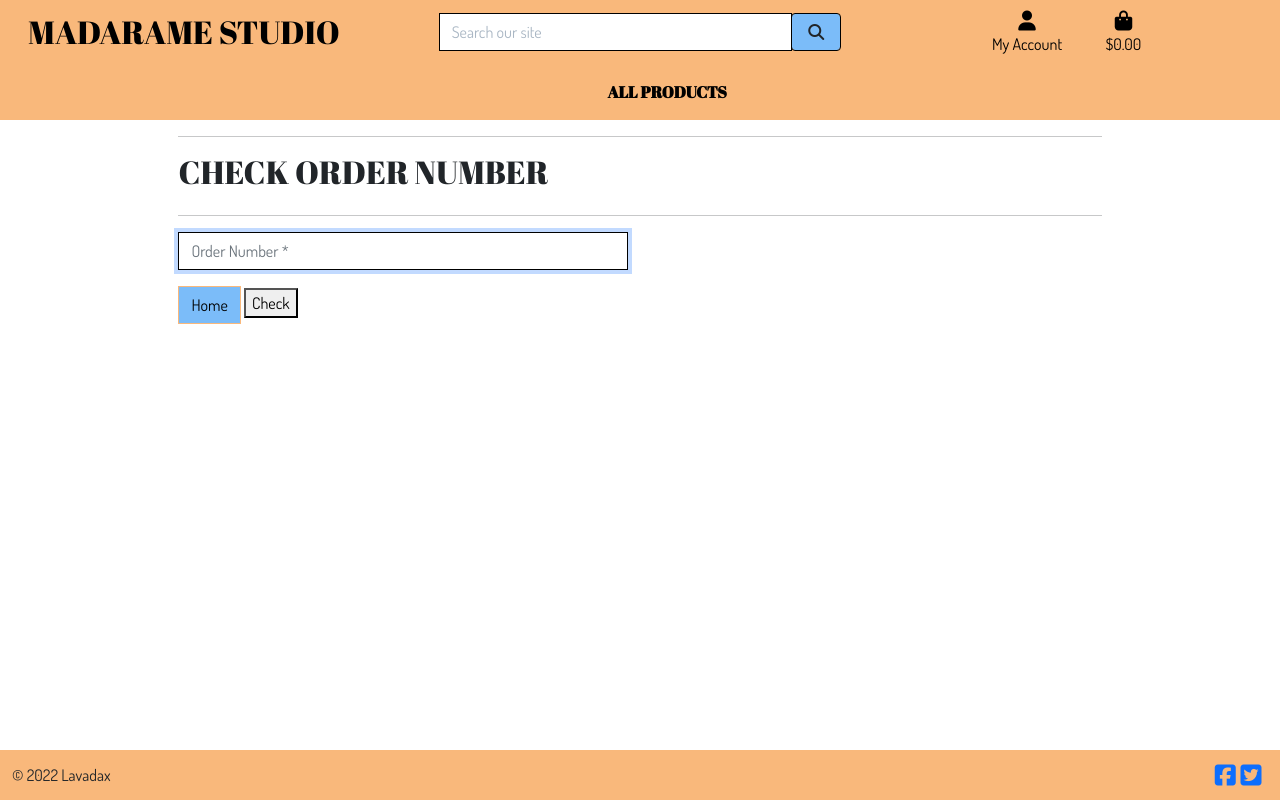
After one commit to Code-Institute-Submissions/lavadax-Madarame-Studio_MayResub, a Django app: page /checkout/check_order/ in a window 1280 px wide. The commit adds this page. Run offline with Django 3.2, Linux system fonts and the light colour scheme; parts of the project's set-up code (start-up, migrations or seed data) failed here and were passed over; some libraries are stand-ins or nearby versions.

Commit message:
Add anonymous order check & minor site adjustments

```diff
--- a/checkout/forms.py
+++ b/checkout/forms.py
@@ -36,3 +36,20 @@ class OrderForm(forms.ModelForm):
                 self.fields[field].widget.attrs['placeholder'] = placeholder
             self.fields[field].widget.attrs["class"] = "stripe-style-input"
             self.fields[field].label = False
+
+
+class CheckOrderForm(forms.Form):
+    order_number = forms.CharField(required=True)
+
+    def __init__(self, *args, **kwargs):
+        """
+        Add placeholders and classes, remove auto-generated
+        labels and set autofocus on first field
+        """
+        super().__init__(*args, **kwargs)
+
+        self.fields["order_number"].widget.attrs["autofocus"] = True
+        self.fields["order_number"].widget.attrs["placeholder"] = "Order Number *"
+        self.fields["order_number"].widget.attrs["class"] = "border-black \
+                                                        rounded-0"
+        self.fields["order_number"].label = False
--- /dev/null
+++ b/checkout/templates/checkout/check_order.html
@@ -0,0 +1,24 @@
+{% extends "base.html" %}
+{% load static %}
+
+{% block content %}
+<div class="container">
+    <div class="row">
+        <div class="col">
+            <hr>
+            <h2 class="header-font mb-4">Check Order Number</h2>
+            <hr>
+        </div>
+    </div>
+    <div class="row">
+        <div class="col-12 col-lg-6">
+            <form class="login" method="POST" action="{% url 'check_order' %}">
+                {% csrf_token %}
+                {{ form|crispy }}
+                <a class="btn btn-main rounded-0" href="{% url 'home' %}">Home</a>
+                <button class="primaryAction" type="submit">Check</button>
+            </form>
+        </div>
+    </div>
+</div>
+{% endblock %}
--- a/checkout/templates/checkout/checkout.html
+++ b/checkout/templates/checkout/checkout.html
@@ -35,7 +35,7 @@
                             </a>
                         </div>
                         <div class="col-7">
-                            <p class="my-0"><strong>{{ item.product.artist }}</strong></p>
+                            <p class="my-0"><strong>{{ item.product.sku }}</strong> by {{ item.product.artist }}</p>
                             <p class="my-0 small">Size: {{ item.size|upper }}</p>
                             <p class="my-0 small text-muted">Qty: {{ item.quantity }}</p>
                         </div>
--- a/checkout/templates/checkout/checkout_success.html
+++ b/checkout/templates/checkout/checkout_success.html
@@ -185,7 +185,7 @@
         </div>
         <div class="row">
 			<div class="col-12 col-lg-7 text-right">
-                {% if from_profile %}
+                {% if from_profile or anon %}
                     <a href="{% url 'profile' %}" class="btn btn-second rounded-0 my-2">
                         <span class="icon me-2">
                             <i class="fas fa-angle-left"></i>
--- a/checkout/urls.py
+++ b/checkout/urls.py
@@ -8,9 +8,10 @@ from . import views
 
 urlpatterns = [
     path("", views.checkout, name="checkout"),
-    path('checkout_success/<order_number>', views.checkout_success,
-         name='checkout_success'),
-    path('cache_checkout_data/', views.cache_checkout_data,
-         name='cache_checkout_data'),
-    path('wh/', webhook, name='webhook'),
+    path("check_order/", views.check_order, name="check_order"),
+    path("checkout_success/<order_number>", views.checkout_success,
+         name="checkout_success"),
+    path("cache_checkout_data/", views.cache_checkout_data,
+         name="cache_checkout_data"),
+    path("wh/", webhook, name="webhook"),
 ]
--- a/checkout/views.py
+++ b/checkout/views.py
@@ -5,12 +5,44 @@ from django.shortcuts import (render, redirect, reverse,
 from django.views.decorators.http import require_POST
 from django.contrib import messages
 from django.conf import settings
+from django.db.models import Q
 from products.models import Product
 from basket.contexts import basket_contents
 from profiles.forms import UserProfileForm
 from profiles.models import UserProfile
 from .models import Order, OrderLineItem
-from .forms import OrderForm
+from .forms import OrderForm, CheckOrderForm
+
+
+def check_order(request):
+
+    if request.method == "POST":
+        order_number = request.POST["order_number"]
+        try:
+            order = get_object_or_404(Order, order_number=order_number)
+            messages.info(request, (
+                f"This is a past confirmation for order number {order_number}."
+                " A confirmation email was sent on the order date."
+            ))
+            template = "checkout/checkout_success.html"
+            context = {
+                "order": order,
+                "anon": True,
+            }
+            return render(request, template, context)
+        except Exception as e:
+            messages.error(request, (
+                        "That order number is not in our database.\
+                Please check that the number matches the \
+                order number in your email."))
+            return redirect(reverse("check_order"))
+    else:
+        template = "checkout/check_order.html"
+        form = CheckOrderForm()
+        context = {
+            "form": form,
+        }
+        return render(request, template, context)
 
 
 @require_POST
--- a/products/templates/products/product_detail.html
+++ b/products/templates/products/product_detail.html
@@ -13,7 +13,8 @@
         </div>
         <div class="col-12 col-md-6 col-lg-4">
             <div class="product-details-container mb-5 mt-md-5">
-                <p class="mb-0">{{ product.artist }}</p>
+                <p class="mb-0">{{ product.sku }}</p>
+                <p class="mb-0">Artist: {{ product.artist }}</p>
                 <p class="lead mb-0 text-left fw-bold">${{ product.base_price }}</p>
                 {% if product.rating %}
                     <small class="text-muted"><i class="fas fa-star me-1"></i>{{ product.rating }} / 5</small>
--- a/profiles/forms.py
+++ b/profiles/forms.py
@@ -30,5 +30,7 @@ class UserProfileForm(forms.ModelForm):
                 else:
                     placeholder = placeholders[field]
                 self.fields[field].widget.attrs["placeholder"] = placeholder
-            self.fields[field].widget.attrs["class"] = "border-black rounded-0 profile-form-input"
+            self.fields[field].widget.attrs["class"] = "border-black \
+                                                        rounded-0 \
+                                                        profile-form-input"
             self.fields[field].label = False
--- a/profiles/templates/profiles/profile.html
+++ b/profiles/templates/profiles/profile.html
@@ -49,8 +49,8 @@
                                         <ul class="list-unstyled">
                                             {% for item in order.lineitems.all %}
                                                 <li class="small">
-                                                    Size {{ item.product.size|upper }}
-                                                    {{ item.product.sku }} x{{ item.quantity }}
+                                                    {{ item.product.sku }} - Size
+                                                    {{ item.product_size|upper }} x{{ item.quantity }}
                                                 </li>
                                             {% endfor %}
                                         </ul>
--- a/templates/includes/main-header.html
+++ b/templates/includes/main-header.html
@@ -40,6 +40,7 @@
                         {% else %}
                         <a href="{% url 'account_signup' %}" class="dropdown-item">Register</a>
                         <a href="{% url 'account_login' %}" class="dropdown-item">Login</a>
+                        <a href="{% url 'check_order' %}" class="dropdown-item">Check Order Number</a>
                         {% endif %}
                     </div>
                 </li>
```
Also changed, not shown: basket/templates/basket/basket.html (+4 -3 lines), home/templates/home/index.html (+8 -6 lines), products/templates/products/products.html (+7 -7 lines), profiles/models.py (+12 -6 lines).
